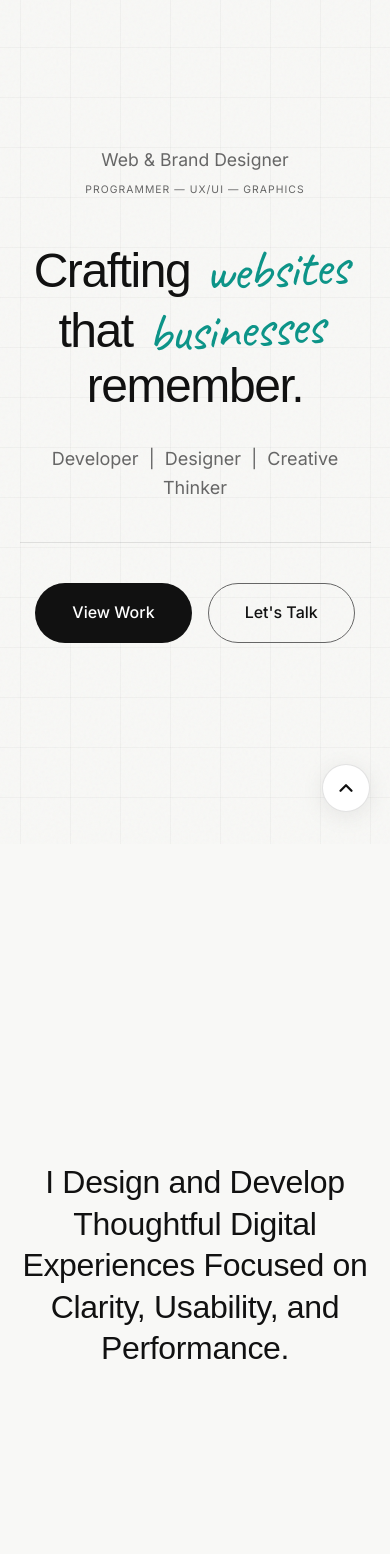
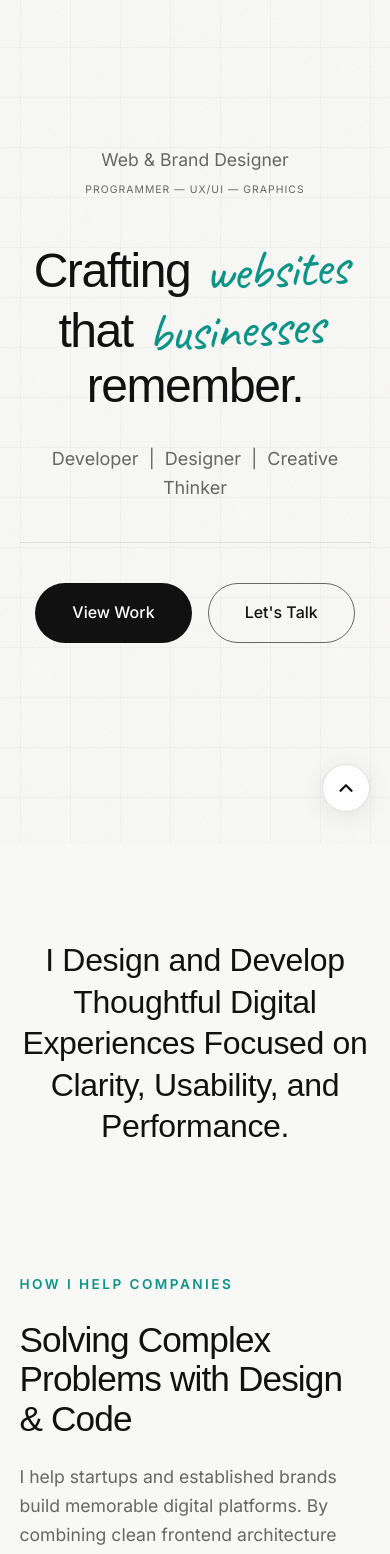
Before and after one commit to Emmzain/Portfolio-w, a Next.js app: page / in a window 390 px wide. Shown: the top 1554 px of the page. Built offline with nearby package versions, Linux system fonts and the light colour scheme; a web font is replaced by a local one.

Commit message:
Adjust only about section height on mobile view

```diff
--- a/src/app/globals.css
+++ b/src/app/globals.css
@@ -1312,6 +1312,10 @@ img {
     /* Reduce gaps around about text on mobile */
     .hero {
         padding-bottom: 20px !important;
+    }
+
+    #about {
+        height: 400px !important;
     }
 
     #about.section {
```
